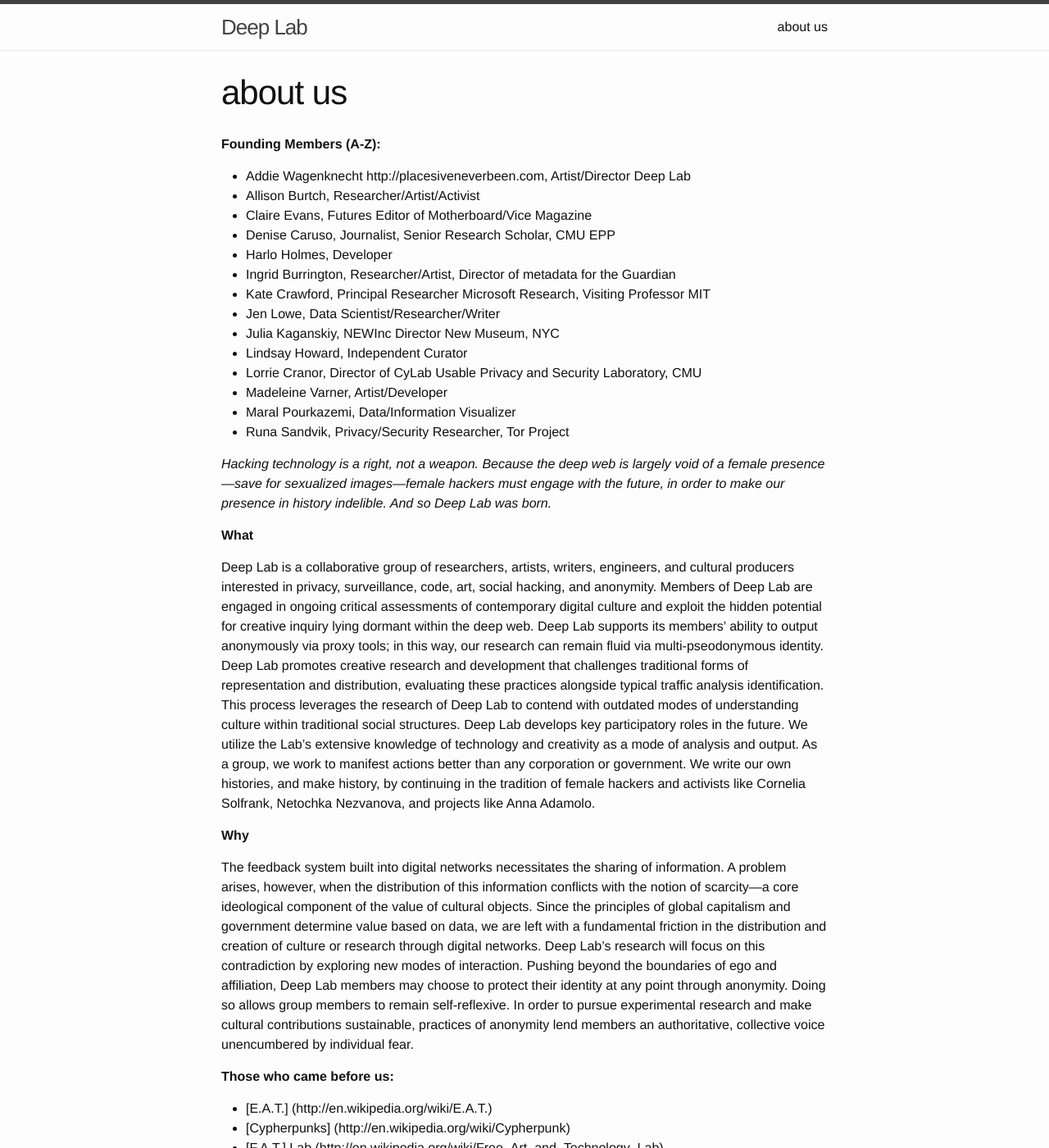
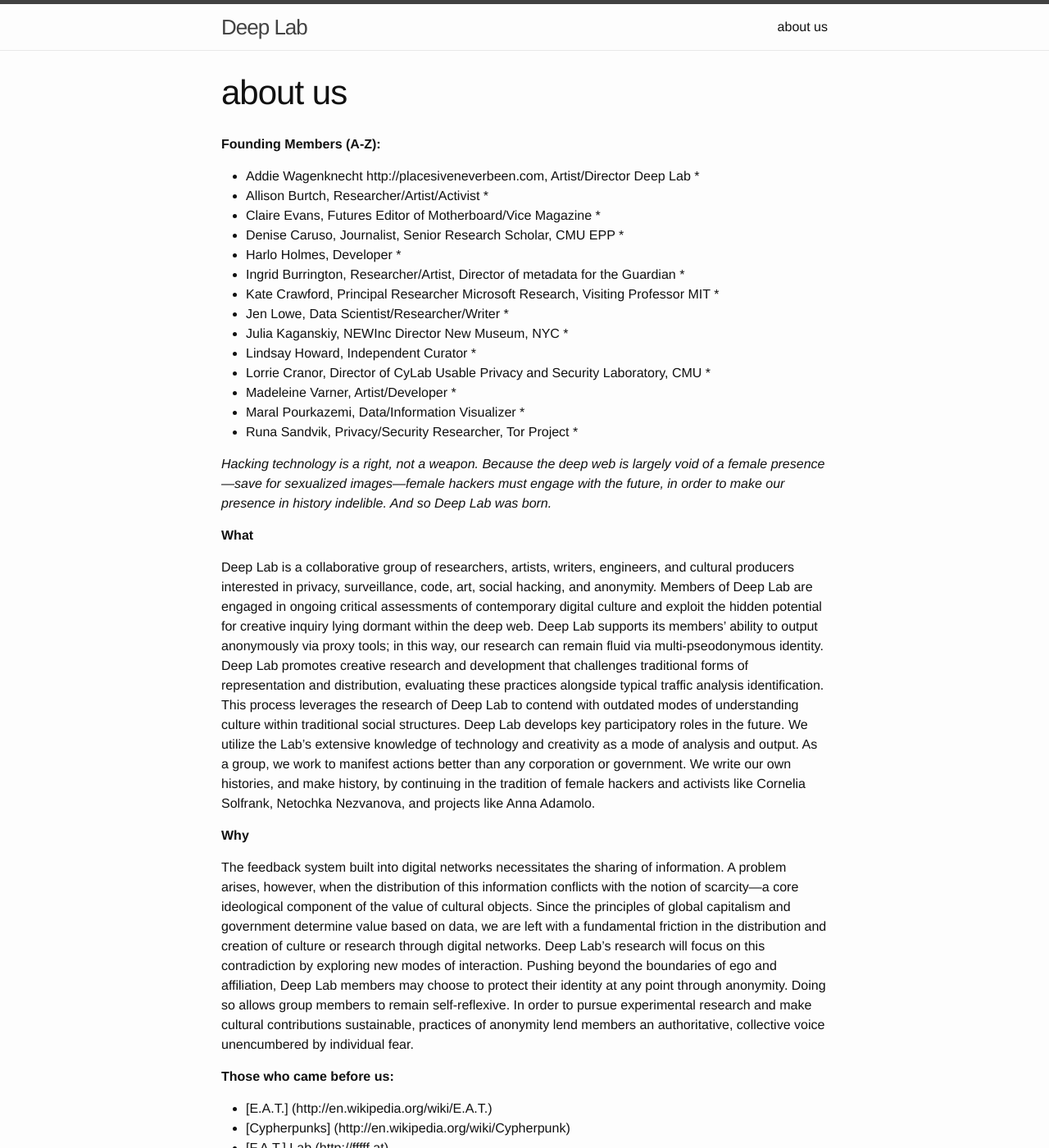
Before and after one commit to DeepLab/deeplab.github.io, a Jekyll site: the page built from about.md, in a window 1280 px wide and 1400 px high. Shown: the whole window at 82% size. Built offline with Jekyll 4.4.1, drawn with Linux system fonts in a browser that asks for light colours; Markdown is read by kramdown in place of the engine named in the settings; some of the changed text lies outside the part shown.

Commit message:
Update about.md
updated broken fat link

```diff
--- a/about.md
+++ b/about.md
@@ -5,20 +5,20 @@ permalink: /about/
 ---
 
 **Founding Members (A-Z):**
-  * Addie Wagenknecht http://placesiveneverbeen.com, Artist/Director Deep Lab
-  * Allison Burtch, Researcher/Artist/Activist
-  * Claire Evans, Futures Editor of Motherboard/Vice Magazine
-  * Denise Caruso, Journalist, Senior Research Scholar, CMU EPP
-  * Harlo Holmes, Developer
-  * Ingrid Burrington, Researcher/Artist, Director of metadata for the Guardian
-  * Kate Crawford, Principal Researcher Microsoft Research, Visiting Professor MIT
-  * Jen Lowe, Data Scientist/Researcher/Writer
-  * Julia Kaganskiy, NEWInc Director New Museum, NYC
-  * Lindsay Howard, Independent Curator
-  * Lorrie Cranor, Director of CyLab Usable Privacy and Security Laboratory, CMU
-  * Madeleine Varner, Artist/Developer
-  * Maral Pourkazemi, Data/Information Visualizer
-  * Runa Sandvik, Privacy/Security Researcher, Tor Project
+  * Addie Wagenknecht http://placesiveneverbeen.com, Artist/Director Deep Lab *
+  * Allison Burtch, Researcher/Artist/Activist *
+  * Claire Evans, Futures Editor of Motherboard/Vice Magazine *
+  * Denise Caruso, Journalist, Senior Research Scholar, CMU EPP *
+  * Harlo Holmes, Developer *
+  * Ingrid Burrington, Researcher/Artist, Director of metadata for the Guardian *
+  * Kate Crawford, Principal Researcher Microsoft Research, Visiting Professor MIT *
+  * Jen Lowe, Data Scientist/Researcher/Writer *
+  * Julia Kaganskiy, NEWInc Director New Museum, NYC *
+  * Lindsay Howard, Independent Curator *
+  * Lorrie Cranor, Director of CyLab Usable Privacy and Security Laboratory, CMU *
+  * Madeleine Varner, Artist/Developer *
+  * Maral Pourkazemi, Data/Information Visualizer *
+  * Runa Sandvik, Privacy/Security Researcher, Tor Project *
 
 
 *Hacking technology is a right, not a weapon.  Because the deep web is largely void of a female presence—save for sexualized images—female hackers must engage with the future, in order to make our presence in history indelible. And so Deep Lab was born.*
@@ -38,6 +38,6 @@ Pushing beyond the boundaries of ego and affiliation, Deep Lab members may choos
 
 * [E.A.T.] (http://en.wikipedia.org/wiki/E.A.T.)
 * [Cypherpunks] (http://en.wikipedia.org/wiki/Cypherpunk)
-* [F.A.T.] Lab (http://en.wikipedia.org/wiki/Free_Art_and_Technology_Lab)
+* [F.A.T.] Lab (http://fffff.at)
 * [CCC] (http://en.wikipedia.org/wiki/Chaos_Computer_Club)
 * [Radical Software] (http://www.radicalsoftware.org/)
```
